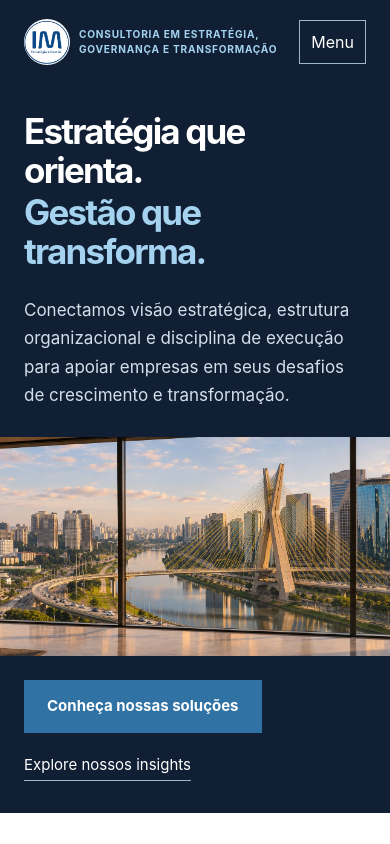
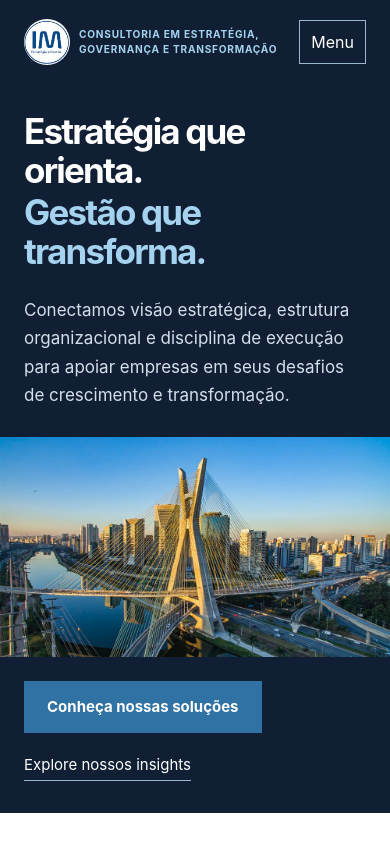
Before and after one commit to IMGestao/imgestao-site, a React (Vite) app: page / in a window 390 px wide. Shown: the top 844 px of the page. Built offline with nearby package versions, Linux system fonts and the light colour scheme.

Commit message:
Replace reconstructed panorama with provided Ponte Estaiada photograph

```diff
--- a/src/index.css
+++ b/src/index.css
@@ -650,8 +650,8 @@ img {
 .rd-hero-intro h1 span{display:block;color:#fff}
 .rd-hero-intro h1 span:last-child{color:#a5d3ef;text-align:right;margin-top:.08em}
 .rd-hero-intro>p{max-width:31em;margin:clamp(26px,2.2vw,46px) auto 0;font-size:clamp(17px,1.59vw,33px);line-height:1.66;color:#d2e0eb}
-.rd-hero-panorama{width:100%;height:clamp(220px,21vw,440px);overflow:hidden;background:#d2e0eb}
-.rd-hero-panorama img{display:block;width:100%;height:100%;object-fit:cover;object-position:center 30%}
+.rd-hero-panorama{width:100%;aspect-ratio:2.15;overflow:hidden;background:#d2e0eb}
+.rd-hero-panorama img{display:block;width:100%;height:100%;object-fit:cover;object-position:center}
 .rd-hero-actions{display:flex;align-items:center;justify-content:center;gap:clamp(24px,2.2vw,46px);padding-block:clamp(17px,1.2vw,26px) clamp(22px,1.9vw,40px)}
 .rd-hero-actions .rd-button{background:#3072a4;font-size:clamp(15px,1.4vw,29px);padding:clamp(14px,1.3vw,27px) clamp(22px,2vw,42px);text-align:center}
 .rd-hero-actions .rd-button:hover{background:#185d91}
@@ -667,8 +667,7 @@ img {
   .rd-hero .rd-hero-intro h1{font-size:clamp(35px,6.5vw,58px);line-height:1.1}
   .rd-hero-intro h1 span:last-child{text-align:left;margin-top:.12em}
   .rd-hero-intro>p{margin-inline:0;max-width:36em}
-  .rd-hero-panorama{height:auto;aspect-ratio:16/9}
-  .rd-hero-panorama img{object-position:62% center}
+  .rd-hero-panorama{aspect-ratio:1000/563}
   .rd-hero-actions{flex-wrap:wrap;justify-content:flex-start;padding-block:24px 32px;gap:20px}
 }
 @media(max-width:520px){
--- a/src/shared/layout/Hero.jsx
+++ b/src/shared/layout/Hero.jsx
@@ -6,7 +6,7 @@ export default function Hero() {
         <p>Conectamos visão estratégica, estrutura organizacional e disciplina de execução para apoiar empresas em seus desafios de crescimento e transformação.</p>
       </div>
       <div className="rd-hero-panorama">
-        <img src="/im-hero-panoramico.webp" width="2172" height="724" alt="Reconstituição ilustrativa da Ponte Estaiada Octávio Frias de Oliveira, do Rio Pinheiros e do entorno da Berrini, em São Paulo, vistos de um escritório" fetchPriority="high" loading="eager" />
+        <img src="/im-hero-panoramico.webp" width="1000" height="563" alt="Ponte Estaiada Octávio Frias de Oliveira, Rio Pinheiros e edifícios da região da Berrini, em São Paulo, ao entardecer" fetchPriority="high" loading="eager" />
       </div>
       <div className="rd-panoramic-shell rd-hero-actions">
         <a href="#atuacao" className="rd-button">Conheça nossas soluções</a>
```
Also changed, not shown: public/im-hero-panoramico.webp.
